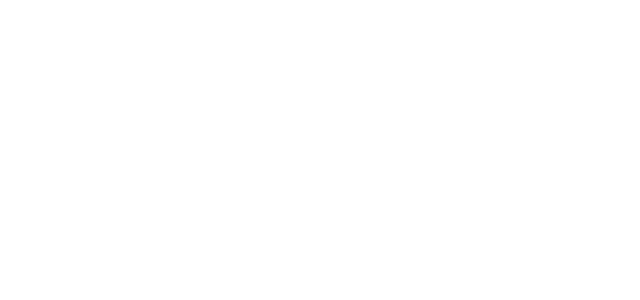
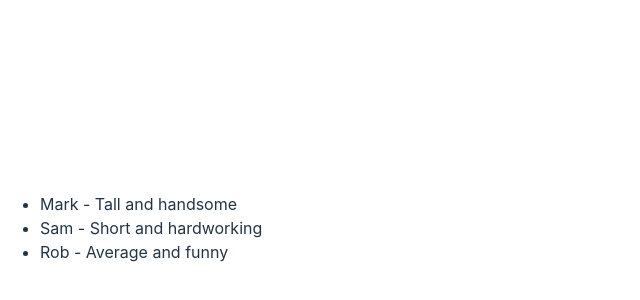
Before and after one commit to sammuthaiga/meta-advanced-react, a React (Vite) app: page / in a window 1280 px wide. Shown: the part 172-472 px from the top of the page, without its empty margins (0-640 px from the left). Built offline with nearby package versions, Linux system fonts and the light colour scheme.

Commit message:
feat:render list in jsx formart

```diff
--- a/src/App.jsx
+++ b/src/App.jsx
@@ -19,13 +19,19 @@
       age: "30"
   }
 ];
-const topStudents = data.map(student => {
-  return {
-      info: `${student.name} - ${student.description}`,
-      age: student.age,
-  }
-})
+function App() {
+  const topStudents = data.map(student => {
+    const studentInfo = `${student.name} - ${student.description}`
+    // eslint-disable-next-line react/jsx-key
+    return <li>{studentInfo}</li>
+  })
+  return (
+    <div>
+      <ul>
+        {topStudents}
+      </ul>
+    </div>
+  )
+}
 
-export default function App() {
-  console.log(topStudents);
-}
+export default App
```
